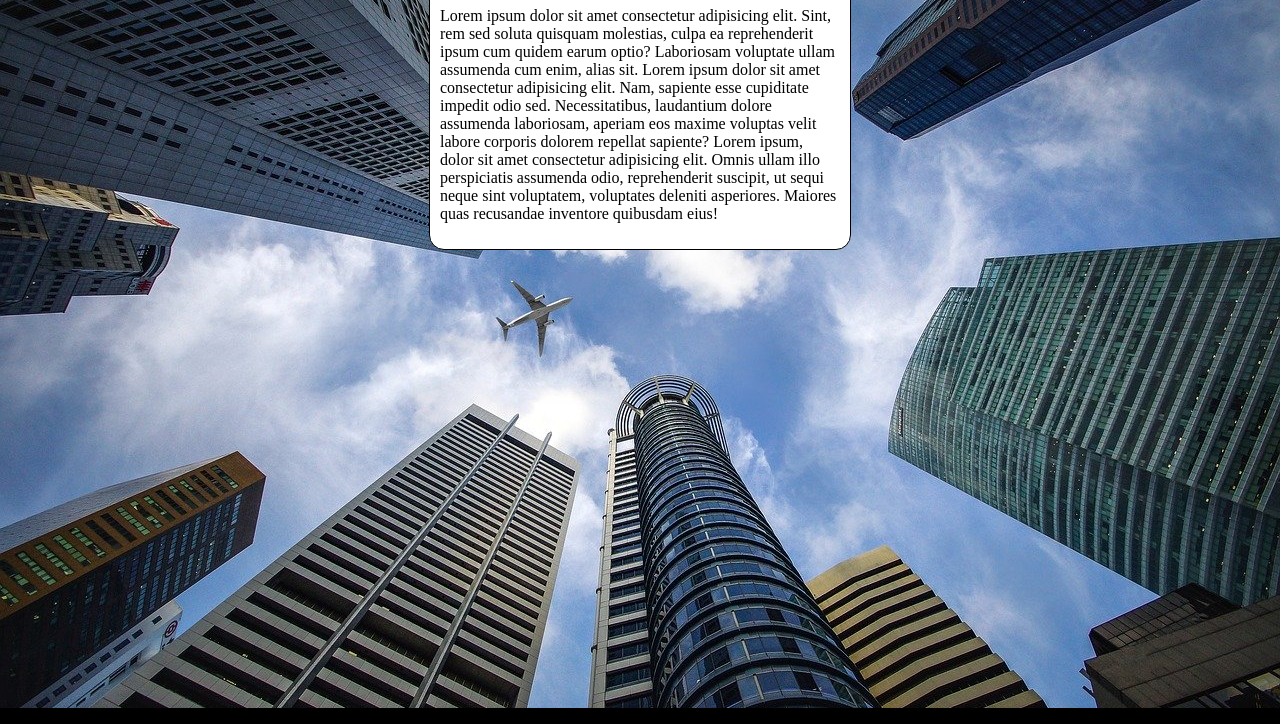
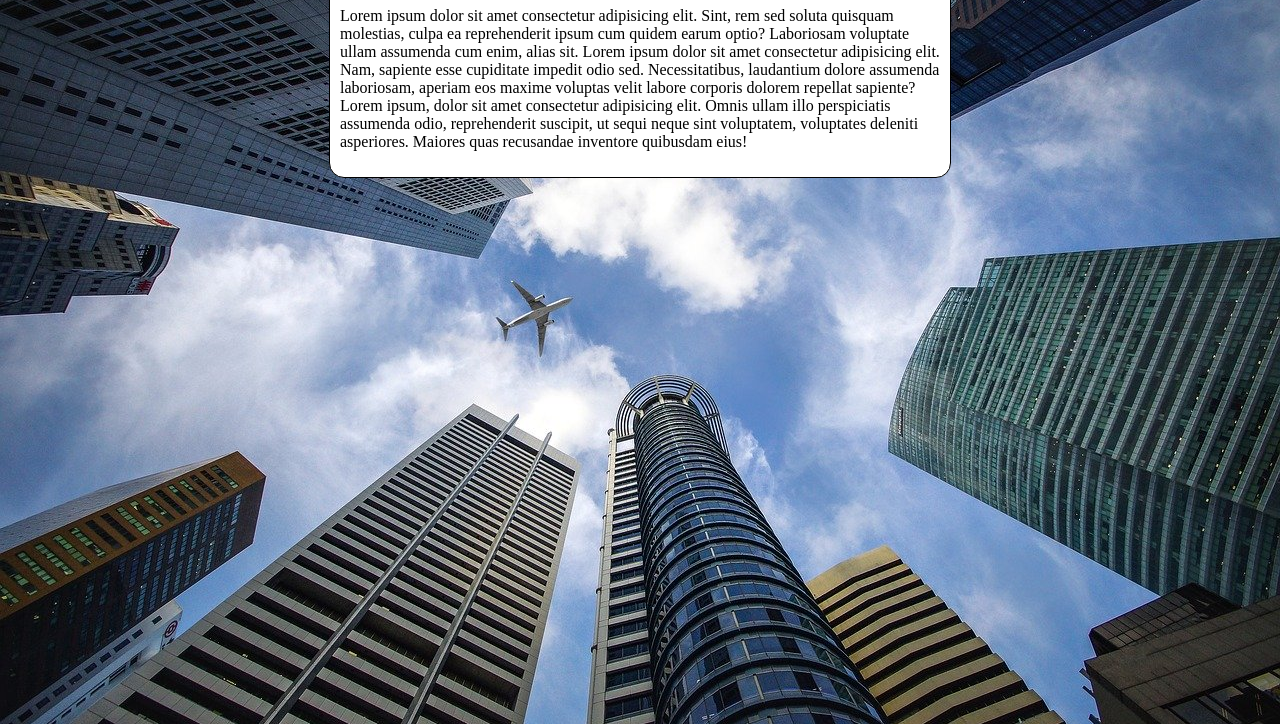
Before and after one commit to CaiqueZeferino/html-css, a plain HTML site: page exercicios/ex018/fundo004.html in a window 1280 px wide. Shown: the part 92-816 px from the top of the page. Drawn offline with Linux system fonts and the light colour scheme.

Commit message:
novas atualizações

```diff
--- a/exercicios/ex018/fundo004.html
+++ b/exercicios/ex018/fundo004.html
@@ -6,14 +6,19 @@
     <title>Document</title>
     <style>
         body {
+            height: 100vh;
             background-color: black;
             background-image: url('imagens/wallpaper002.jpg');
+            background-position: center center;
+            background-repeat: repeat-y;
+            background-size: cover;
+            background-attachment: fixed;
         }
 
         main {
             background-color: white;
             margin: auto;
-            width: 400px;
+            max-width: 600px;
             padding: 10px;
             border: 1px solid black;
             border-radius: 15px;
```
